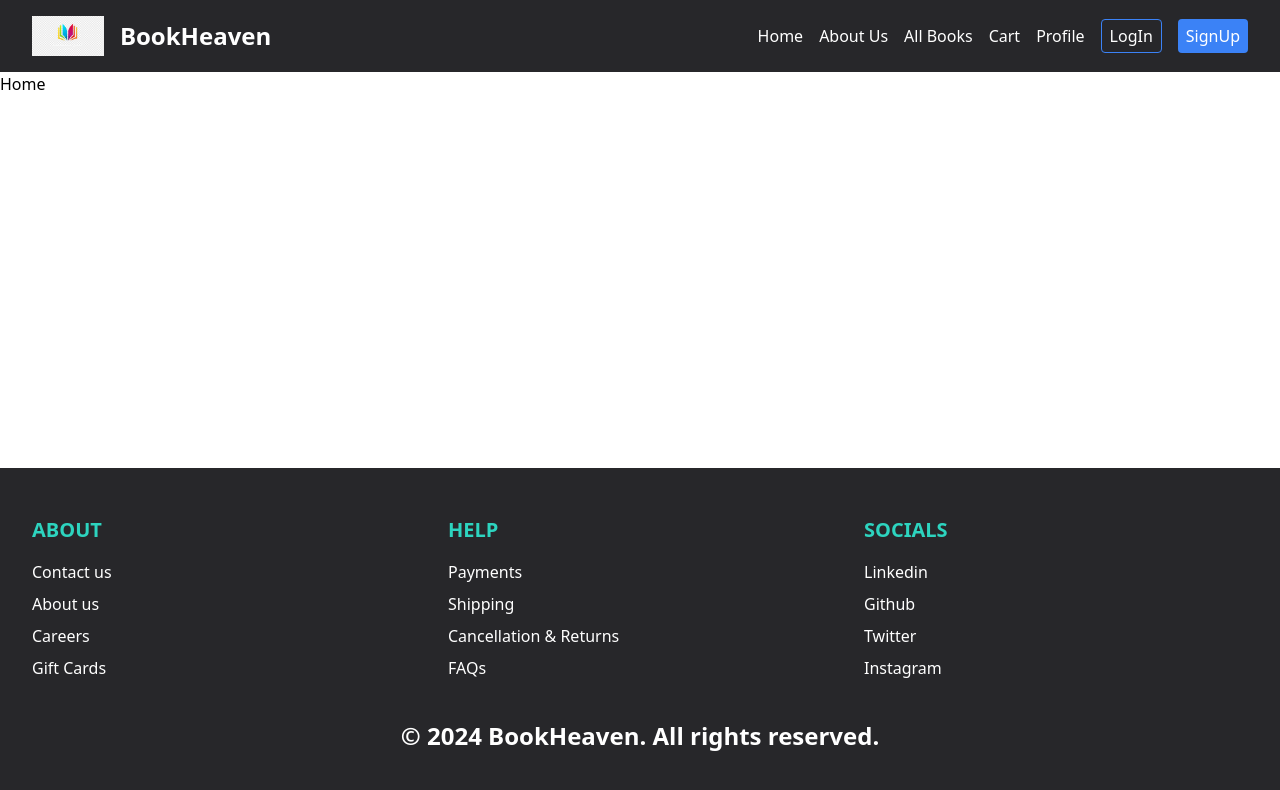
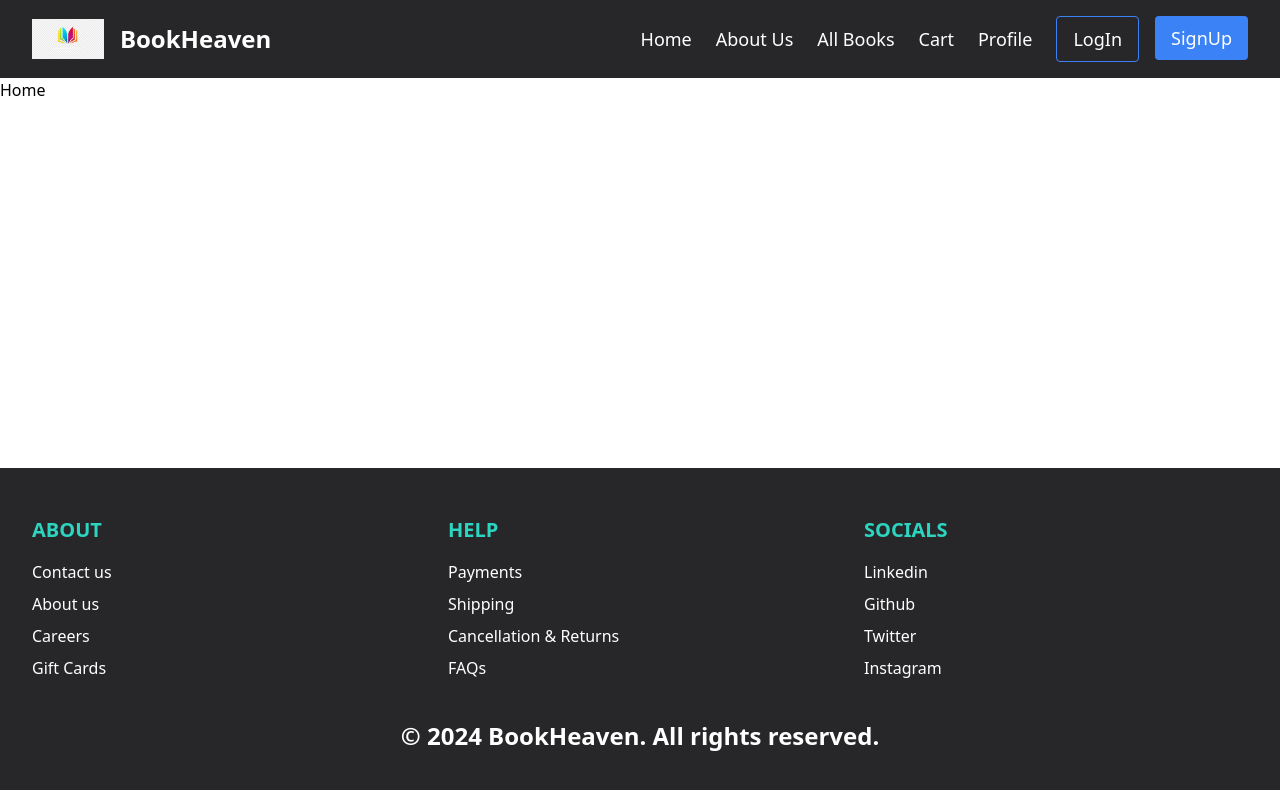
Before and after one commit to Ahnaf152020/Book_Heaven, a React (Create React App) app in the folder FrontEnd/: page / in a window 1280 px wide. Shown: the top 790 px of the page. Built offline with nearby package versions, Linux system fonts and the light colour scheme.

Commit message:
navbar changes added

```diff
--- a/FrontEnd/src/components/Navbar/Navbar.jsx
+++ b/FrontEnd/src/components/Navbar/Navbar.jsx
@@ -1,8 +1,10 @@
-import React from 'react';
+import React, { useState } from 'react';
 import { Link } from 'react-router-dom';
-import logo from '../../assets/logo.png'; // Corrected path
+import { FaBars, FaTimes } from 'react-icons/fa'; // Import icons from react-icons
+import logo from '../../assets/logo.png'; // Adjust path as necessary
 
 const Navbar = () => {
+  const [menuOpen, setMenuOpen] = useState(false);
   const links = [
     { title: "Home", link: "/" },
     { title: "About Us", link: "/about-us" },
@@ -11,22 +13,50 @@ const Navbar = () => {
     { title: "Profile", link: "/profile" },
   ];
 
+  const toggleMenu = () => {
+    setMenuOpen(!menuOpen);
+  };
+
   return (
-    <div className="bg-zinc-800 text-white px-8 py-4 flex items-center justify-between">
+    <div className="bg-zinc-800 text-white px-4 py-2 lg:px-8 lg:py-4 flex items-center justify-between">
       <div className="flex items-center">
-        <img src={logo} alt="logo" className="h-10 mr-4" />
-        <h1 className="text-2xl font-semibold">BookHeaven</h1>
+        <Link to="/" className="flex items-center">
+          <img src={logo} alt="logo" className="h-8 lg:h-10 mr-2 lg:mr-4" />
+          <h1 className="text-lg lg:text-2xl font-semibold">BookHeaven</h1>
+        </Link>
       </div>
-      <div className="nav-links-bookheaven flex items-center gap-4 ">
-        <div className='flex gap-4'>
-            {links.map((item, index) => (
-          <Link key={index} to={item.link} className="hover:text-blue-500 transition-all duration-300">
+      <div className="lg:hidden">
+        <button onClick={toggleMenu} className="text-2xl">
+          {menuOpen ? <FaTimes /> : <FaBars />}
+        </button>
+      </div>
+      <div className={`fixed inset-0 bg-zinc-800 bg-opacity-95 flex flex-col items-center justify-center space-y-6 lg:static lg:bg-transparent lg:flex lg:flex-row lg:space-y-0 lg:space-x-6 lg:items-center ${menuOpen ? 'block' : 'hidden'}`}>
+        <div className="absolute top-4 right-4 lg:hidden">
+          <button onClick={toggleMenu} className="text-2xl text-white">
+            <FaTimes />
+          </button>
+        </div>
+        {links.map((item, index) => (
+          <Link
+            key={index}
+            to={item.link}
+            className="hover:text-blue-500 transition-all duration-300 text-lg"
+            onClick={toggleMenu} // Close menu when a link is clicked
+          >
             {item.title}
           </Link>
-        ))}</div>
-        <div className='flex gap-4'>
-            <button className='px-2 py-1 border border-blue-500 rounded hover:bg-white hover:text-zinc-800 transition-all duration-300'>LogIn</button>
-            <button className='px-2 py-1 bg-blue-500 rounded hover:bg-white hover:text-zinc-800 transition-all duration-300'>SignUp</button>
+        ))}
+        <div className="flex gap-4 mt-4 lg:mt-0">
+          <Link to="/login">
+            <button className="px-4 py-2 border border-blue-500 rounded hover:bg-white hover:text-zinc-800 transition-all duration-300 text-lg">
+              LogIn
+            </button>
+          </Link>
+          <Link to="/sign-up">
+            <button className="px-4 py-2 bg-blue-500 rounded hover:bg-white hover:text-zinc-800 transition-all duration-300 text-lg">
+              SignUp
+            </button>
+          </Link>
         </div>
       </div>
     </div>
```
